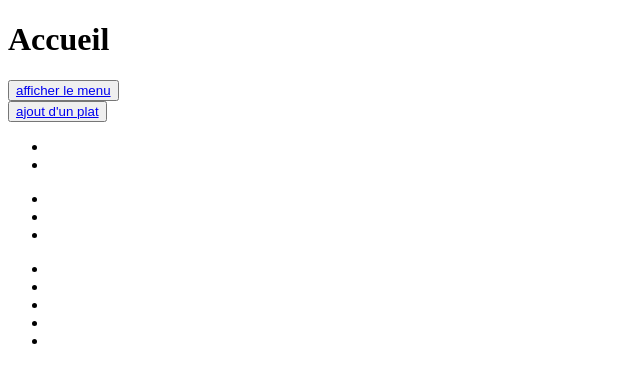
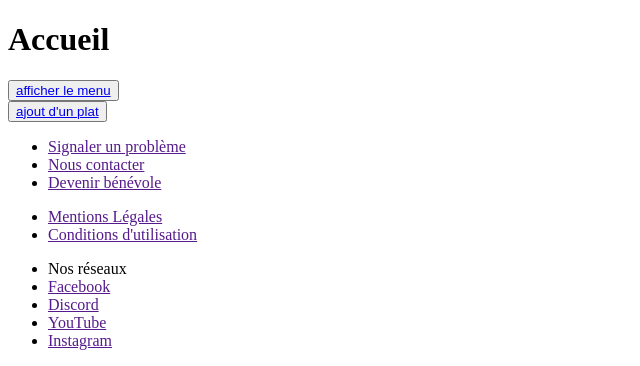
Before and after one commit to OswinFreyr/ProjetLowTech, a PHP site: page / in a window 1280 px wide. Shown: the part 140-506 px from the top of the page, without its empty margins (0-640 px from the left). Run offline with PHP 8.4, Linux system fonts and the light colour scheme.

Commit message:
Ajout titre dans footer
j'avais oublié :(

```diff
--- a/projetLowTech/views/partials/_footer.php
+++ b/projetLowTech/views/partials/_footer.php
@@ -1,20 +1,20 @@
 <footer>
     <div>
         <ul>
-            <li> <a href=""></a> </li>
-            <li> <a href=""></a> </li>
+            <li> <a href="">Signaler un problème</a> </li>
+            <li> <a href="">Nous contacter</a> </li>
+            <li> <a href="">Devenir bénévole</a> </li>
         </ul>
         <ul>
-            <li> <a href=""></a> </li>
-            <li> <a href=""></a> </li>
-            <li> <a href=""></a> </li>
+            <li> <a href="">Mentions Légales</a> </li>
+            <li> <a href="">Conditions d'utilisation</a> </li>
         </ul>
         <ul>
-            <li> <a href=""></a> </li>
-            <li> <a href=""></a> </li>
-            <li> <a href=""></a> </li>
-            <li> <a href=""></a> </li>
-            <li> <a href=""></a> </li>
+            <li> Nos réseaux </li>
+            <li> <a href="">Facebook</a> </li>
+            <li> <a href="">Discord</a> </li>
+            <li> <a href="">YouTube</a> </li>
+            <li> <a href="">Instagram</a> </li>
         </ul>
     </div>
     <div>
```
